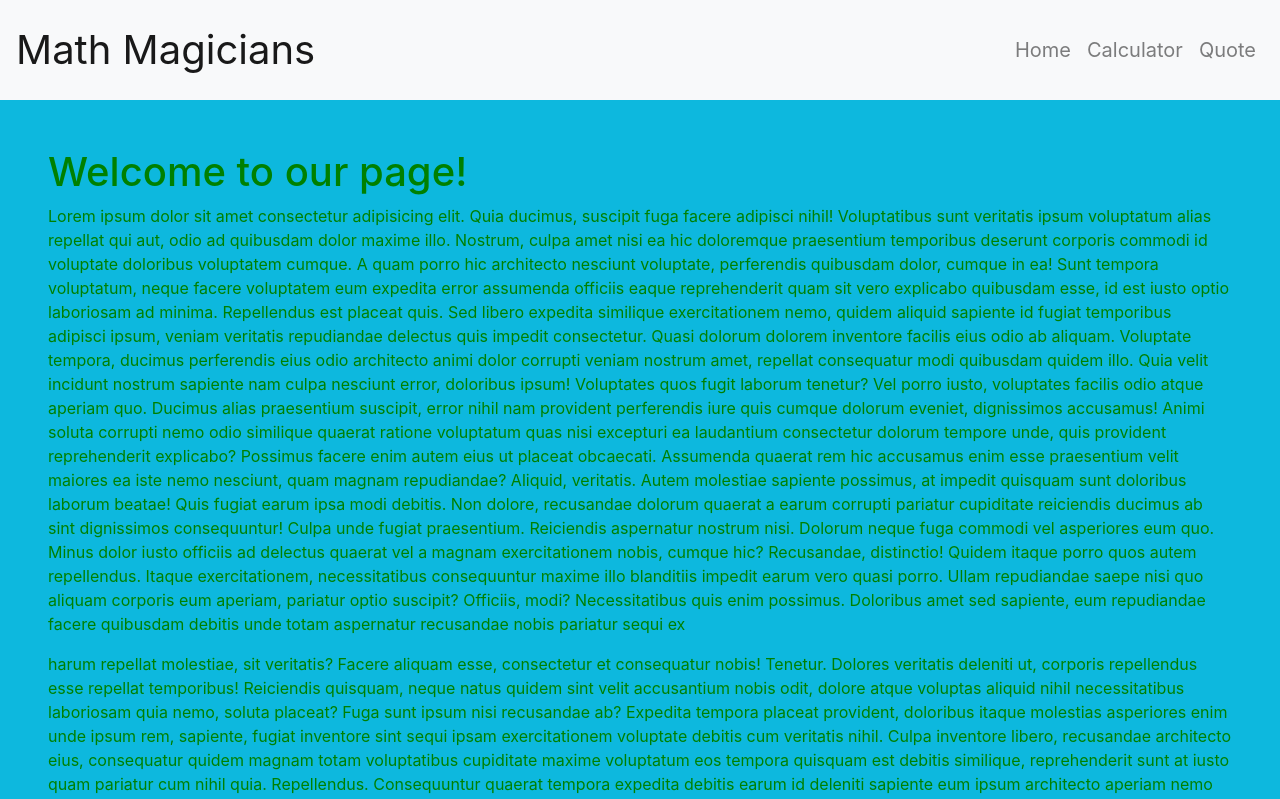
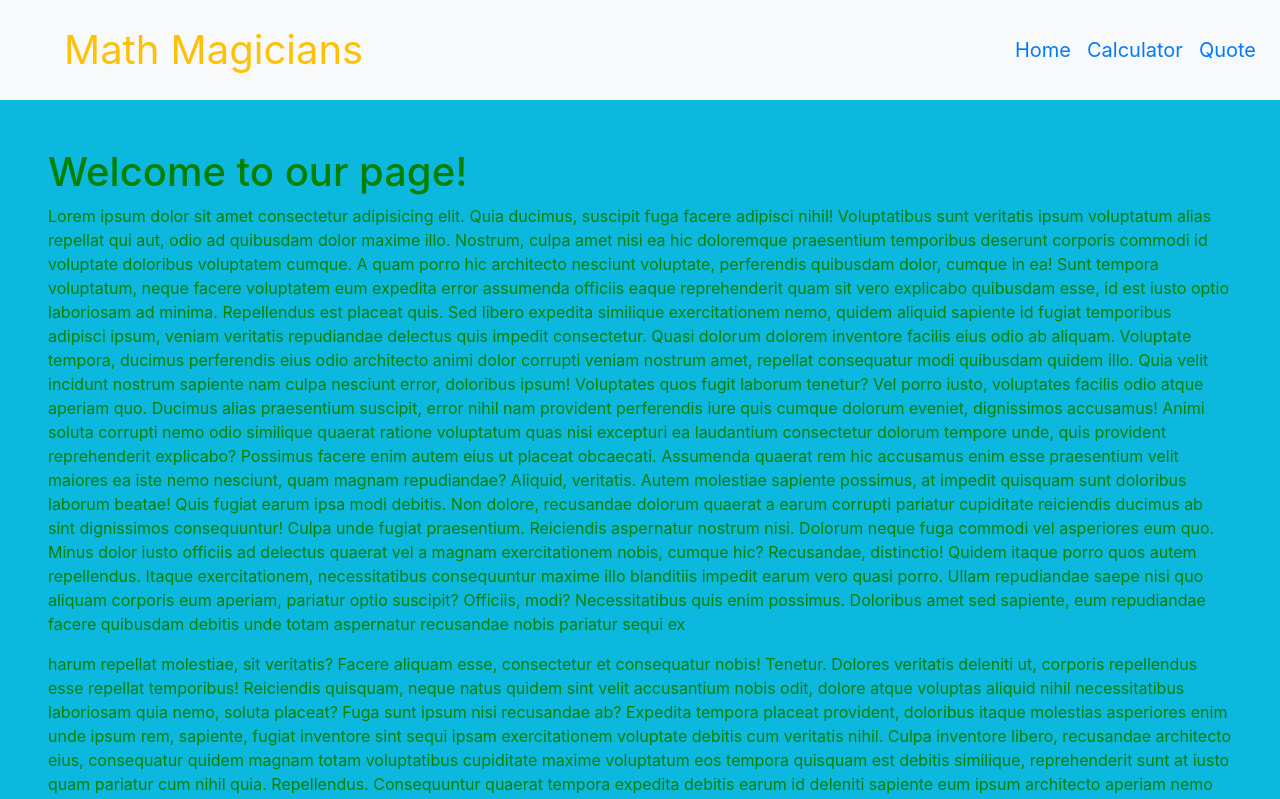
Before and after one commit to cvilla714/calculator-react, a React (Create React App) app: page / in a window 1280 px wide. Shown: the top 799 px of the page. Built offline with nearby package versions, Linux system fonts and the light colour scheme.

Commit message:
added the links for each route

```diff
--- a/src/components/Navbar.js
+++ b/src/components/Navbar.js
@@ -1,21 +1,28 @@
 /* eslint-disable object-curly-newline */
 import React from 'react';
 import 'bootstrap/dist/css/bootstrap.min.css';
-// import { Button, Navbar, Nav, NavDropdown, Form, FormControl } from 'react-bootstrap';
+import { Link } from 'react-router-dom';
 import { Navbar, Nav } from 'react-bootstrap';
 
 function Navigation() {
   return (
     <Navbar bg="light" expand="lg" className="top">
-      <Navbar.Brand href="#home" className="main-title">
+      <Navbar.Brand href="#home" className="main-title text-warning ml-5">
         Math Magicians
       </Navbar.Brand>
       <Navbar.Toggle aria-controls="basic-navbar-nav" className="toggle" />
       <Navbar.Collapse id="basic-navbar-nav">
         <Nav className="ml-auto">
-          <Nav.Link href="#home">Home</Nav.Link>
-          <Nav.Link href="#link">Calculator</Nav.Link>
-          <Nav.Link href="#home">Quote</Nav.Link>
+          <Nav.Link href="">
+            <Link to="/">Home</Link>
+          </Nav.Link>
+          <Nav.Link href="#link">
+            {' '}
+            <Link to="/calculator">Calculator</Link>
+          </Nav.Link>
+          <Nav.Link href="#home">
+            <Link to="/quote">Quote</Link>
+          </Nav.Link>
         </Nav>
       </Navbar.Collapse>
     </Navbar>
```
